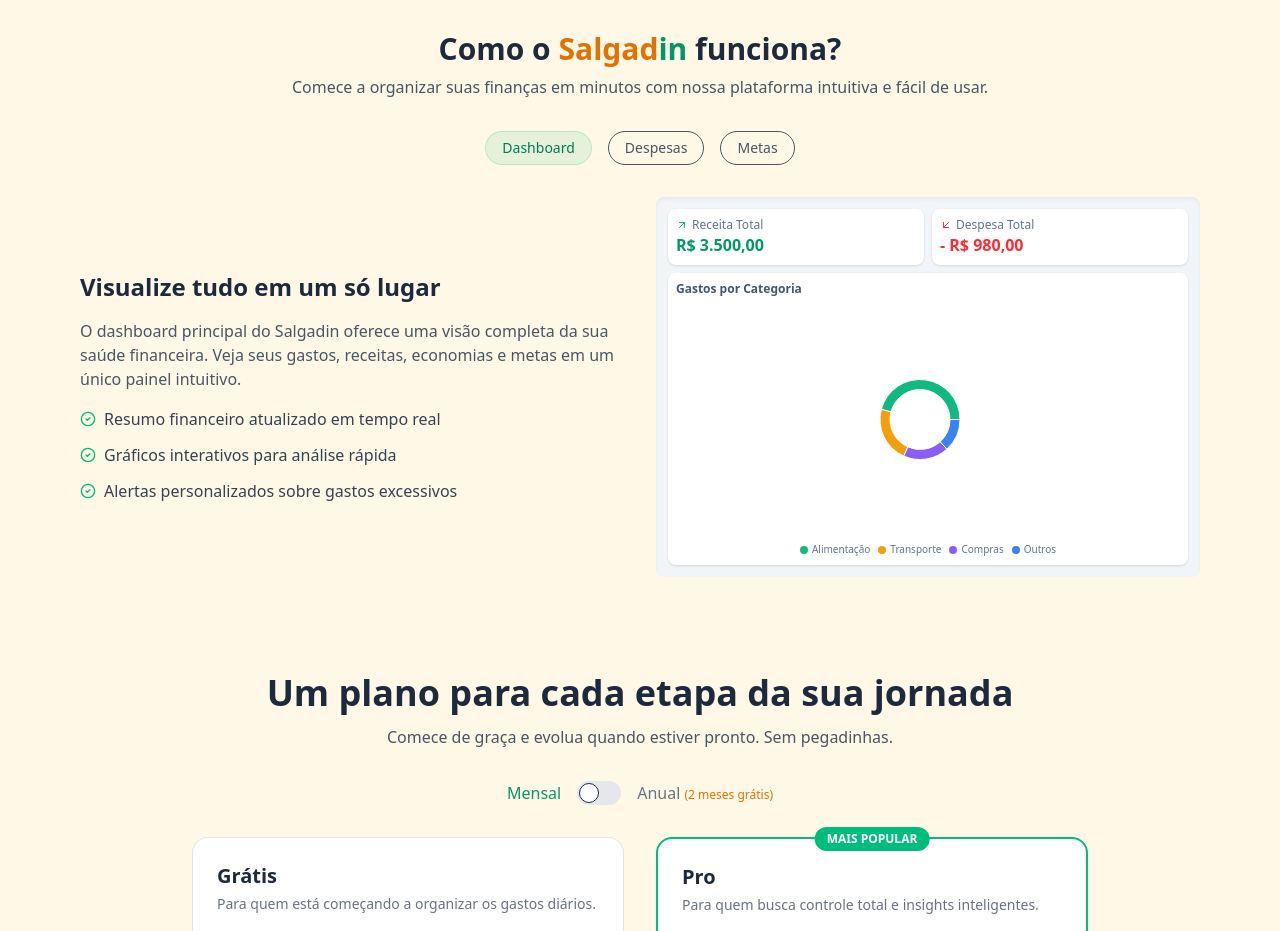
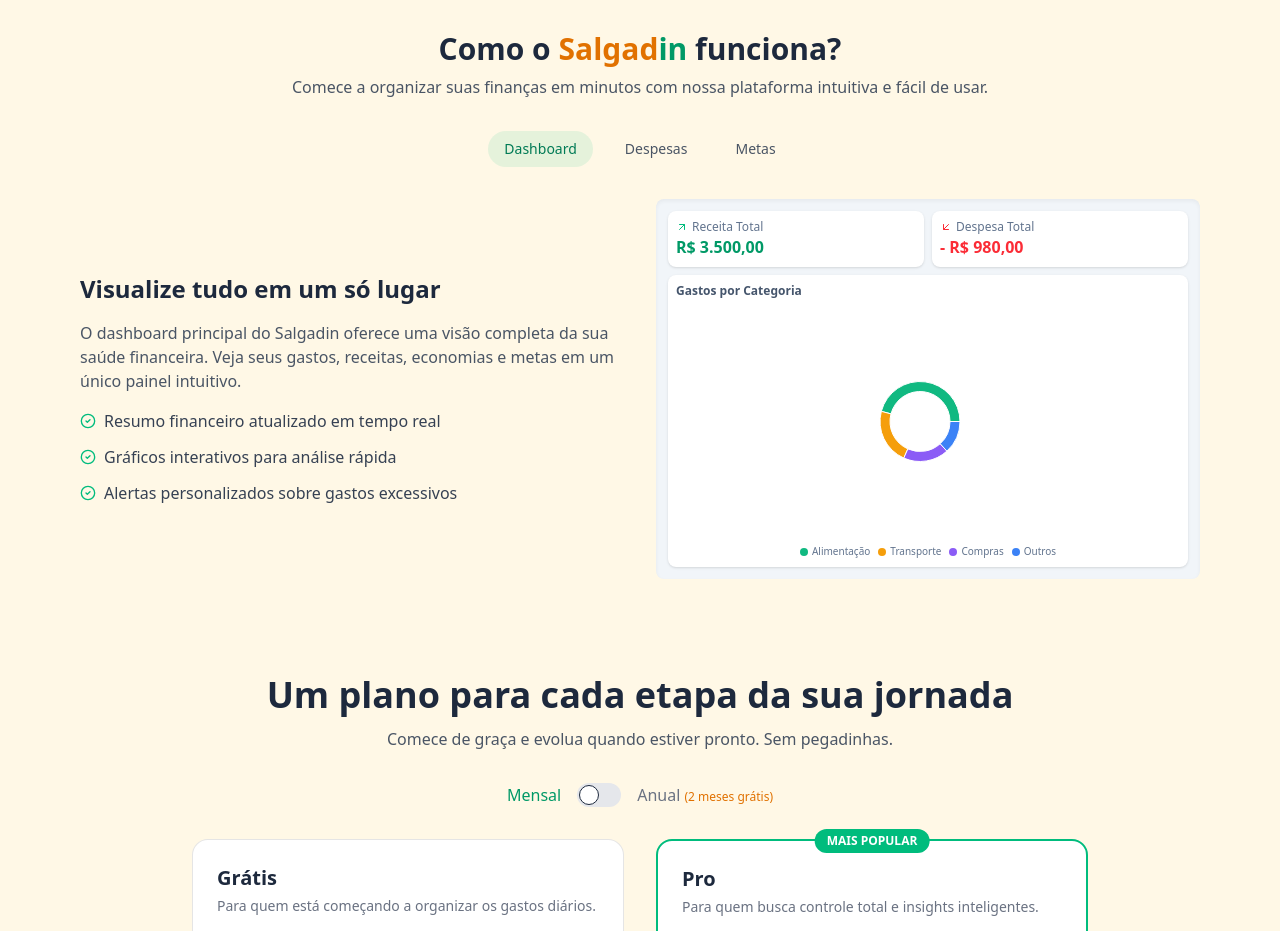
Before and after one commit to wmsalves/Salgadin, a React (Vite) app in the folder Salgadin-web/: page / in a window 1280 px wide. Shown: the part 1320-2251 px from the top of the page. Built offline with nearby package versions, Linux system fonts and the light colour scheme.

Commit message:
feat(ui): add animated indicator to how-it-works tabs

```diff
--- a/Salgadin-web/src/pages/HomePage/HowItWorksSection.tsx
+++ b/Salgadin-web/src/pages/HomePage/HowItWorksSection.tsx
@@ -34,11 +34,10 @@ export function HowItWorksSection() {
         intuitiva e fácil de usar.
       </p>
 
-      {/* Abas */}
       <div
         role="tablist"
         aria-label="Como funciona - abas"
-        className="mt-8 flex justify-center gap-2 sm:gap-4 text-sm"
+        className="mt-8 flex justify-center gap-2 sm:gap-4 text-sm relative"
       >
         {TABS.map((t) => (
           <button
@@ -47,12 +46,19 @@ export function HowItWorksSection() {
             aria-selected={activeTab === t}
             onClick={() => setActiveTab(t)}
             className={clsx(
-              "rounded-full border px-4 py-1.5 font-medium transition-colors",
+              "rounded-full px-4 py-2 font-medium transition-colors relative z-10",
               activeTab === t
-                ? "bg-emerald-500/10 text-emerald-700 border-emerald-500/20"
-                : "text-gray-600 hover:bg-black/5"
+                ? "text-emerald-700"
+                : "text-gray-600 hover:text-black"
             )}
           >
+            {activeTab === t && (
+              <motion.div
+                layoutId="active-tab-indicator"
+                className="absolute inset-0 rounded-full bg-emerald-500/10 -z-10"
+                transition={{ type: "spring", stiffness: 500, damping: 30 }}
+              />
+            )}
             {t}
           </button>
         ))}
```
